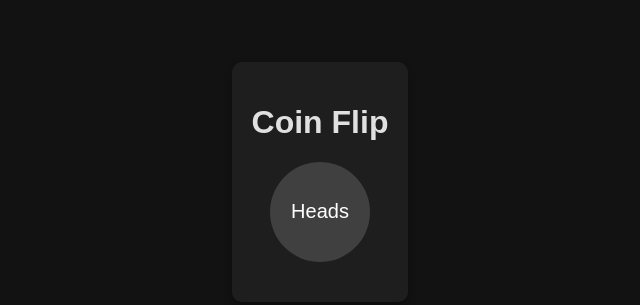
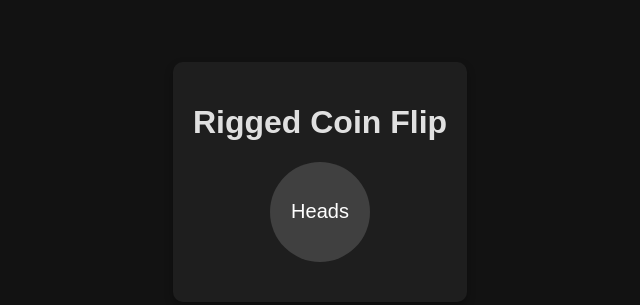
Before and after one commit to IncharillaTheCoder/InchasCoinGame, a plain HTML site: page index.html in a window 1280 px wide. Shown: the part 218-523 px from the top of the page, without its empty margins (320-960 px from the left). Drawn offline with Linux system fonts and the light colour scheme.

Commit message:
Update index.html

```diff
--- a/index.html
+++ b/index.html
@@ -3,12 +3,12 @@
 <head>
     <meta charset="UTF-8">
     <meta name="viewport" content="width=device-width, initial-scale=1.0">
-    <title>Coin Flip</title>
+    <title>Rigged Coin Flip</title>
     <link rel="stylesheet" href="style.css">
 </head>
 <body>
     <div class="container">
-        <h1>Coin Flip</h1>
+        <h1>Rigged Coin Flip</h1>
         <div class="coin" id="coin">
             <div class="side heads">Heads</div>
             <div class="side tails">Tails</div>
```
